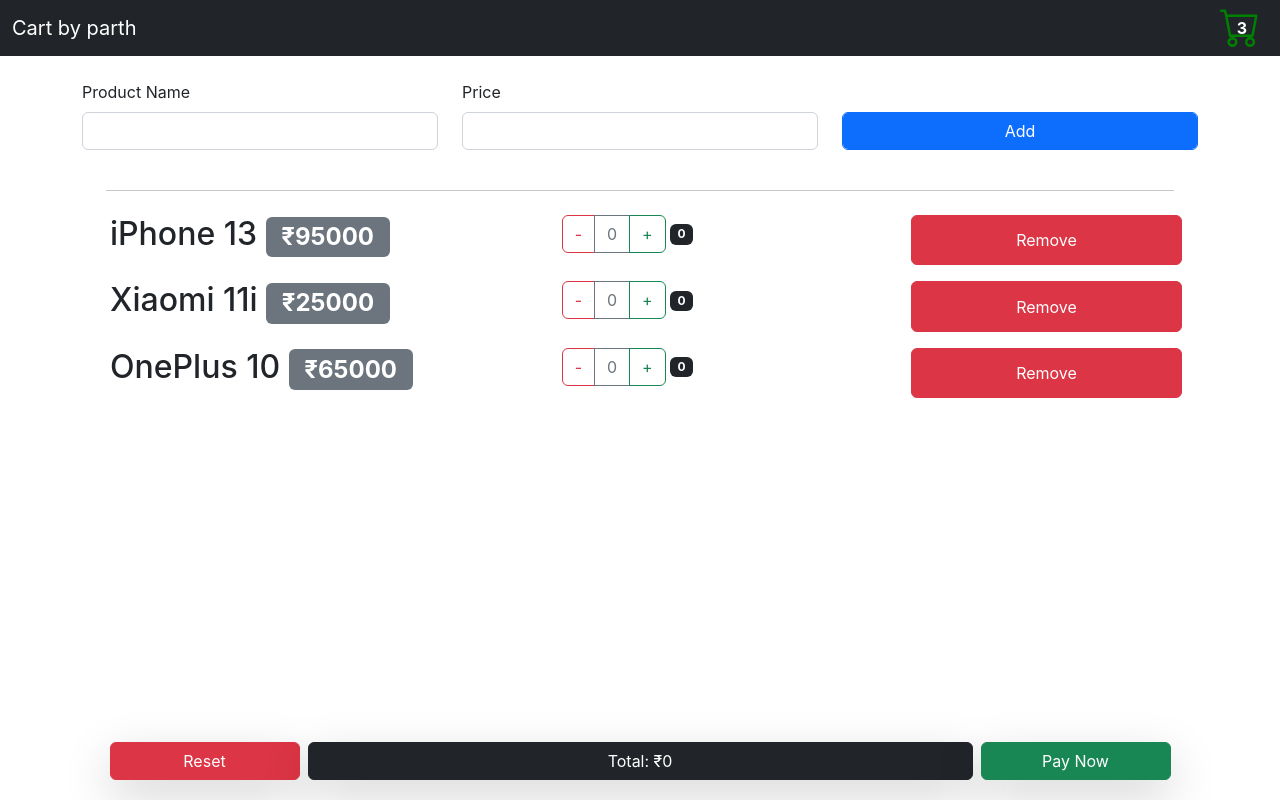
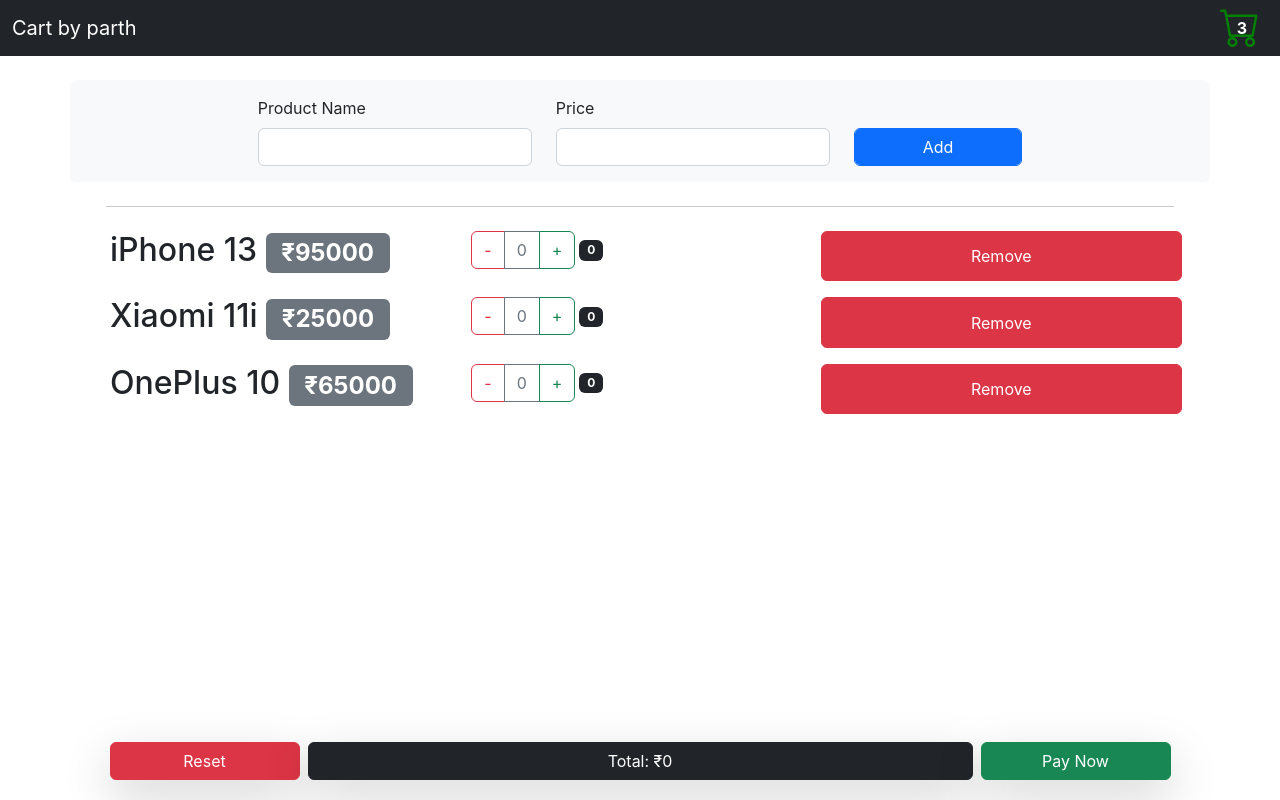
Before and after one commit to parthgc/cartbyparth, a React (Create React App) app: page / in a window 1280 px wide. Built offline with nearby package versions, Linux system fonts and the light colour scheme.

Commit message:
ui update

```diff
--- a/src/components/AddItem.js
+++ b/src/components/AddItem.js
@@ -10,17 +10,17 @@
     }
     render() {
         return (
-            <form className="row d-flex justify-content-center" onSubmit={(e) => { e.preventDefault(); this.props.addItem(this.state.productname, Number(this.state.productprice))}}>
-                <div className="mb-3 col-4">
+            <form className="p-3 row d-flex justify-content-center bg-light rounded" onSubmit={(e) => { e.preventDefault(); this.props.addItem(this.state.productname, Number(this.state.productprice))}}>
+                <div className="col-auto">
                     <label htmlFor="name" className="form-label">Product Name</label>
                     <input type="text" className="form-control" name="productname" onChange={(e)=>{this.setState({productname: e.currentTarget.value})}} value={this.state.productname} aria-describedby="name" id="name" />
                     {/* <div id="emailHelp" className="form-text">We'll never share your email with anyone else.</div> */}
                 </div>
-                <div className="mb-3 col-4">
+                <div className="col-auto">
                     <label htmlFor="price" className="form-label">Price</label>
                     <input type="number" className="form-control" name="productprice" onChange={(e)=>{this.setState({productprice: Number(e.currentTarget.value)})}} value={this.state.productprice} id="price" />
                 </div>
-                <div className="mb-3 col-4">
+                <div className="col-auto">
                     <label htmlFor="price" className="form-label invisible">Add new items</label>
                     <button type="submit" className="form-control btn btn-primary" >Add</button>
                 </div>
--- a/src/components/Product.js
+++ b/src/components/Product.js
@@ -3,7 +3,7 @@
 export default function Product(props) {
     return (
         <div className="row m-3 d-flex justify-content-center">
-            <div className="col-5">
+            <div className="col-4">
                 <h2>{props.product.name} <span class="badge bg-secondary">₹{props.product.price}</span></h2>
             </div>
             <div className="col-4">
@@ -14,7 +14,7 @@
                 </div>
                 <span className="badge bg-dark m-1">{props.product.quantity*props.product.price}</span>
             </div>
-            <button className="btn btn-danger col-3" onClick={() => {props.remove(props.index)}} >Remove</button>
+            <button className="btn btn-danger col" onClick={() => {props.remove(props.index)}} >Remove</button>
         </div>
     )
 }
```
